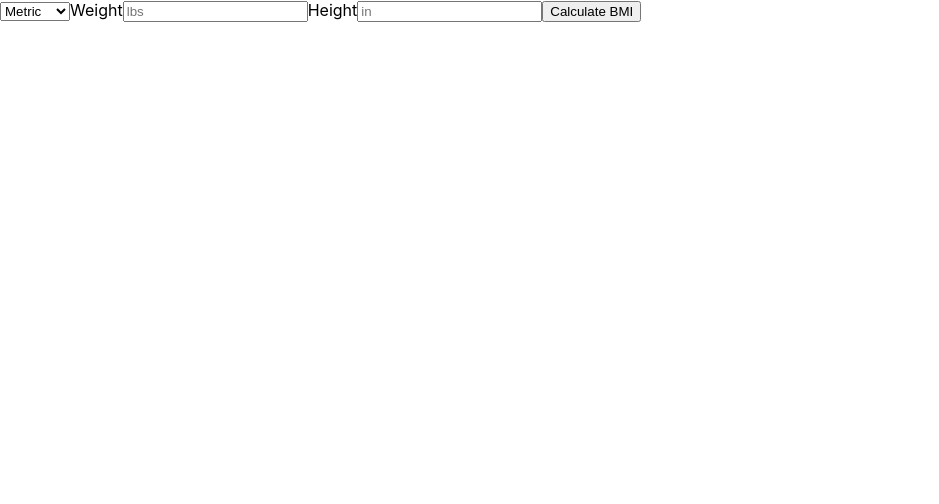
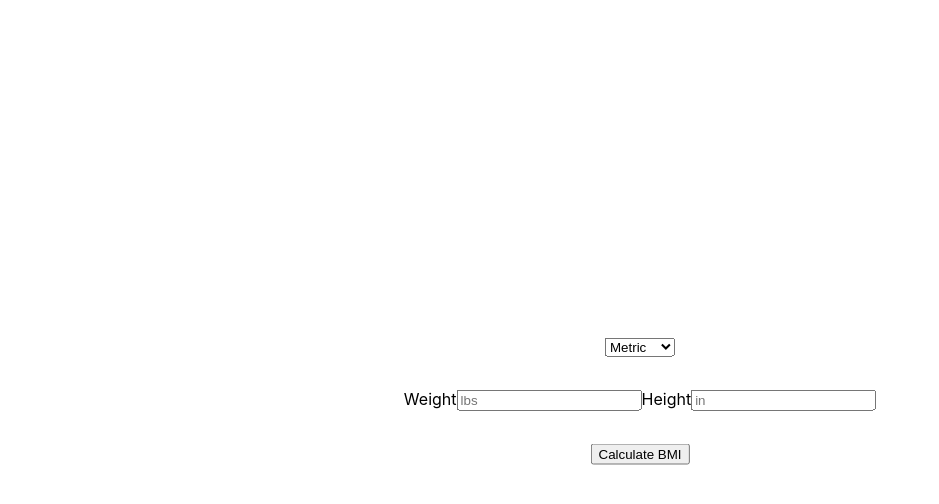
Before and after one commit to pgaunitz/react-loves-rails-bmi, a React (Create React App) app: page / in a window 1280 px wide. Shown: the top 504 px of the page, without its empty margins (0-939 px from the left). Built offline with nearby package versions, Linux system fonts and the light colour scheme.

Commit message:
starting base styling

```diff
--- a/src/App.jsx
+++ b/src/App.jsx
@@ -28,7 +28,7 @@ class App extends Component {
 
   render() {
     return (
-      <div>
+      <div className="form_container">
 
         <Form
         countingSystem={this.state.countingSystem}
--- a/src/components/Form.jsx
+++ b/src/components/Form.jsx
@@ -14,6 +14,7 @@ const Form = props => {
 
   return (
     <form onSubmit={props.onSubmitHandler}>
+      <div className="form_input">
         <select
           name="countingSystem"
           id="select-method"
@@ -22,6 +23,7 @@ const Form = props => {
           <option value="metric">Metric</option>
           <option value="imperial">Imperial</option>
         </select>
+      </div>
       <label htmlFor="weight">Weight</label>
       <input
         type="number"
@@ -43,7 +45,9 @@ const Form = props => {
         id="height"
         onChange={props.onChangeHandler}
       />
+      <div className="submit">
       <button id="calculate">Calculate BMI</button>
+      </div>
     </form>
   );
 };
--- a/src/index.css
+++ b/src/index.css
@@ -11,3 +11,19 @@ code {
   font-family: source-code-pro, Menlo, Monaco, Consolas, 'Courier New',
     monospace;
 }
+
+.form_container {
+  text-align: center;
+  position: absolute;
+  top: 50%;
+  left: 50%;
+  transform: translate(-50%, -50%);
+}
+
+.form_input {
+  margin-bottom: 2rem;
+}
+
+.submit {
+  margin-top: 2rem;
+}
```
Lines whose indentation alone changed are shown as unchanged.
